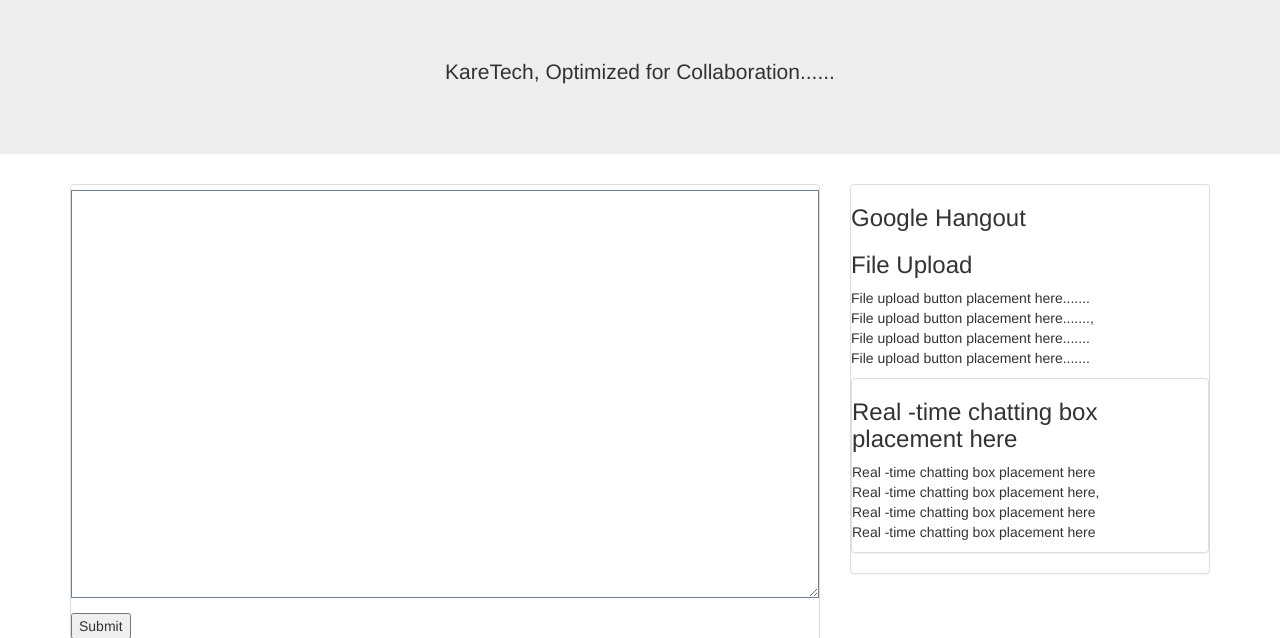
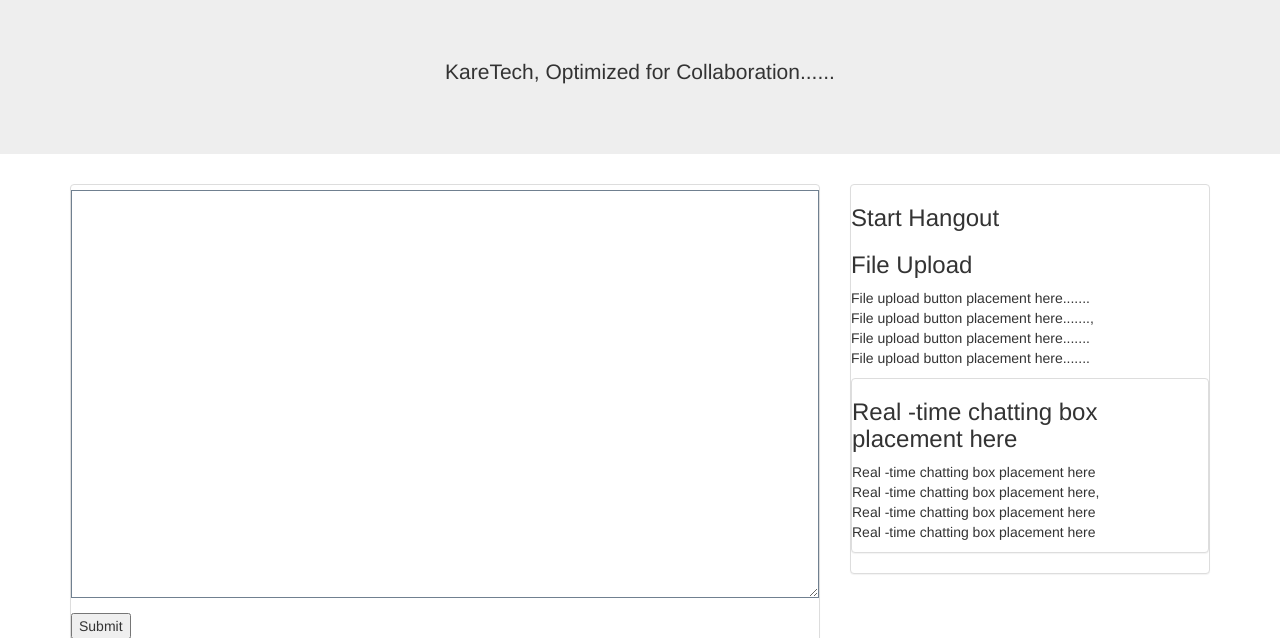
Before and after one commit to patrickokare/DevCollabApp, a PHP site: page / in a window 1280 px wide. Shown: the part 74-712 px from the top of the page. Run offline with PHP 8.4, Linux system fonts and the light colour scheme; some libraries are stand-ins or nearby versions.

Commit message:
Clean up of final site design

```diff
--- a/index.php
+++ b/index.php
@@ -105,7 +105,7 @@ if($_SERVER['REQUEST_METHOD'] === 'POST' && !empty($_POST['preview-form-comment'
         <div class="panel panel-default">
 
             <!-- This codes below are for the GOOGLE hangout, file Upload and messenging box -->
-   <h3>  Google Hangout </h3>
+     <h3>  Start Hangout  </h3>
             <script src="https://apis.google.com/js/platform.js" async defer></script>
             <div class="g-hangout" data-render="createhangout"
                  data-initial_apps="[{ app_id : '123456789012', start_data : 'dQw4w9WgXcQ', 'app_type' : 'ROOM_APP' }]">
```
